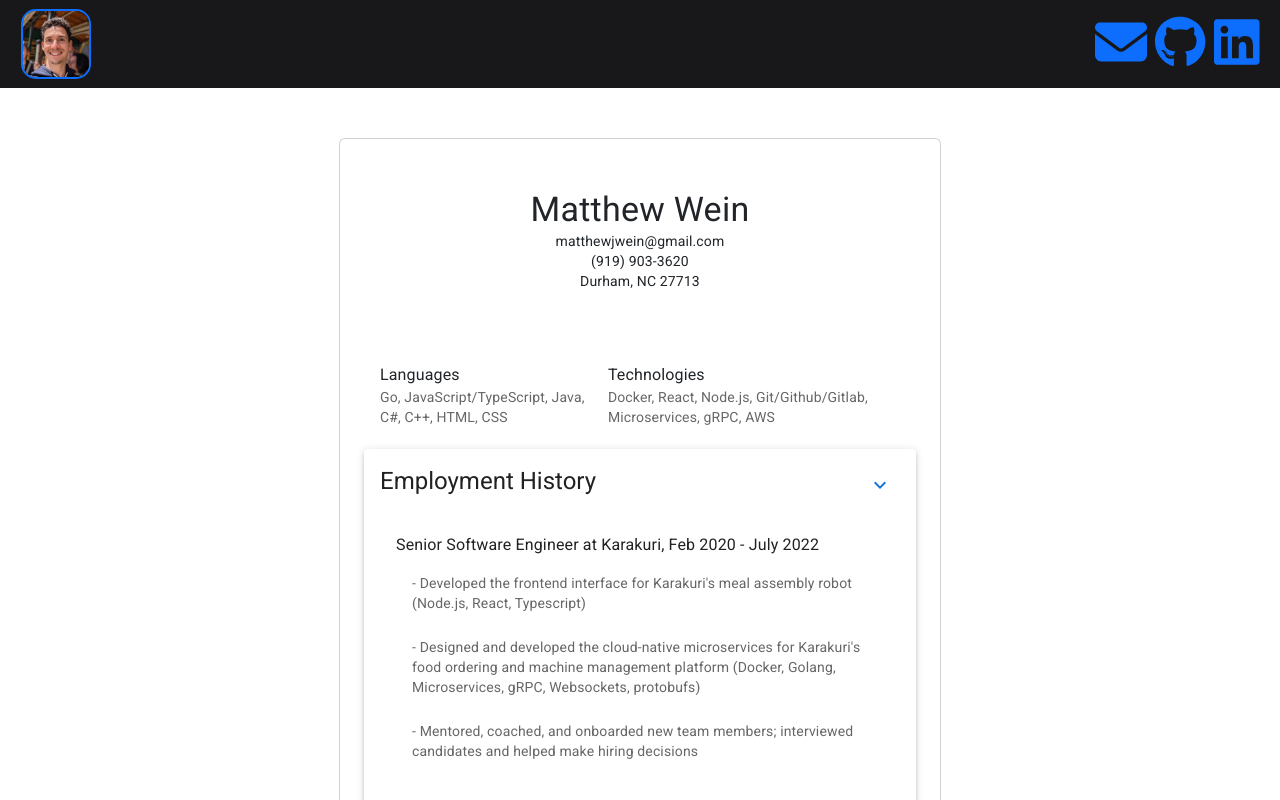
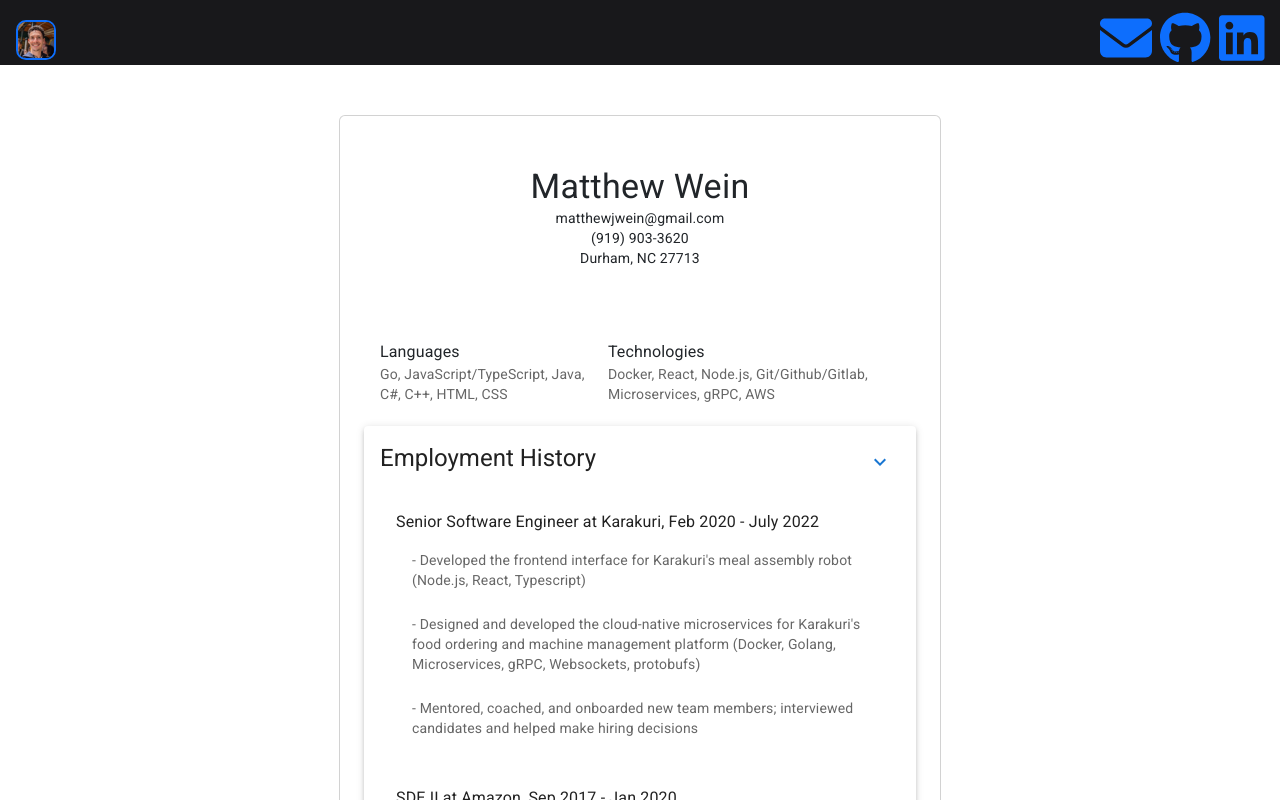
Before and after one commit to matthewjwein/HomePage, a React (Create React App) app: page / in a window 1280 px wide. Shown: the top 800 px of the page. Built offline with nearby package versions, Linux system fonts and the light colour scheme.

Commit message:
Fix navbar to top

```diff
--- a/src/App.css
+++ b/src/App.css
@@ -22,14 +22,18 @@ button {
 .profile-picture {
   display: block;
   margin: auto;
-  width: 70px;
-  border-radius: 15px;
+  width: 40px;
+  border-radius: 10px;
   border: 2px solid #0d6efd;
 }
 
 .navbar {
   background-color: #18181b;
-  padding: 5px;
+  z-index: 1;
+  position: fixed;
+  top: 0px;
+  width: 100%;
+  height: 65px;
 }
 
 .navbar .page-links {
@@ -54,6 +58,10 @@ button {
   text-align: left;
 }
 
+.project-wrapper {
+  margin-top: 65px;
+}
+
 .project-list-card .project-card-wrapper {
   display: grid;
   grid-template-columns: repeat(auto-fill, minmax(280px, 1fr));
```
